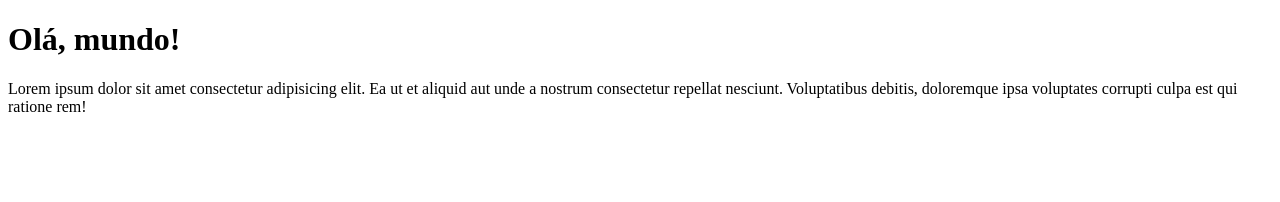
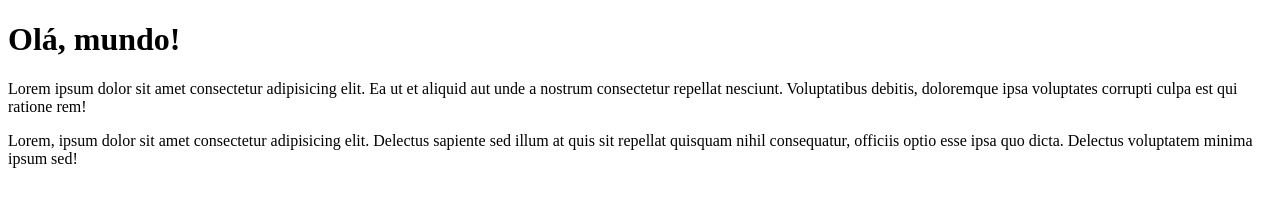
Before and after one commit to WIlliamdeSousa/ola-mundo, a plain HTML site: page site-exemplo/index.html in a window 1280 px wide. Drawn offline with Linux system fonts and the light colour scheme.

Commit message:
novo parágrafo adicionado

```diff
--- a/site-exemplo/index.html
+++ b/site-exemplo/index.html
@@ -9,5 +9,6 @@
 <body>
     <h1>Olá, mundo!</h1>
     <p>Lorem ipsum dolor sit amet consectetur adipisicing elit. Ea ut et aliquid aut unde a nostrum consectetur repellat nesciunt. Voluptatibus debitis, doloremque ipsa voluptates corrupti culpa est qui ratione rem!</p>
+    <p>Lorem, ipsum dolor sit amet consectetur adipisicing elit. Delectus sapiente sed illum at quis sit repellat quisquam nihil consequatur, officiis optio esse ipsa quo dicta. Delectus voluptatem minima ipsum sed!</p>
 </body>
 </html>
```
